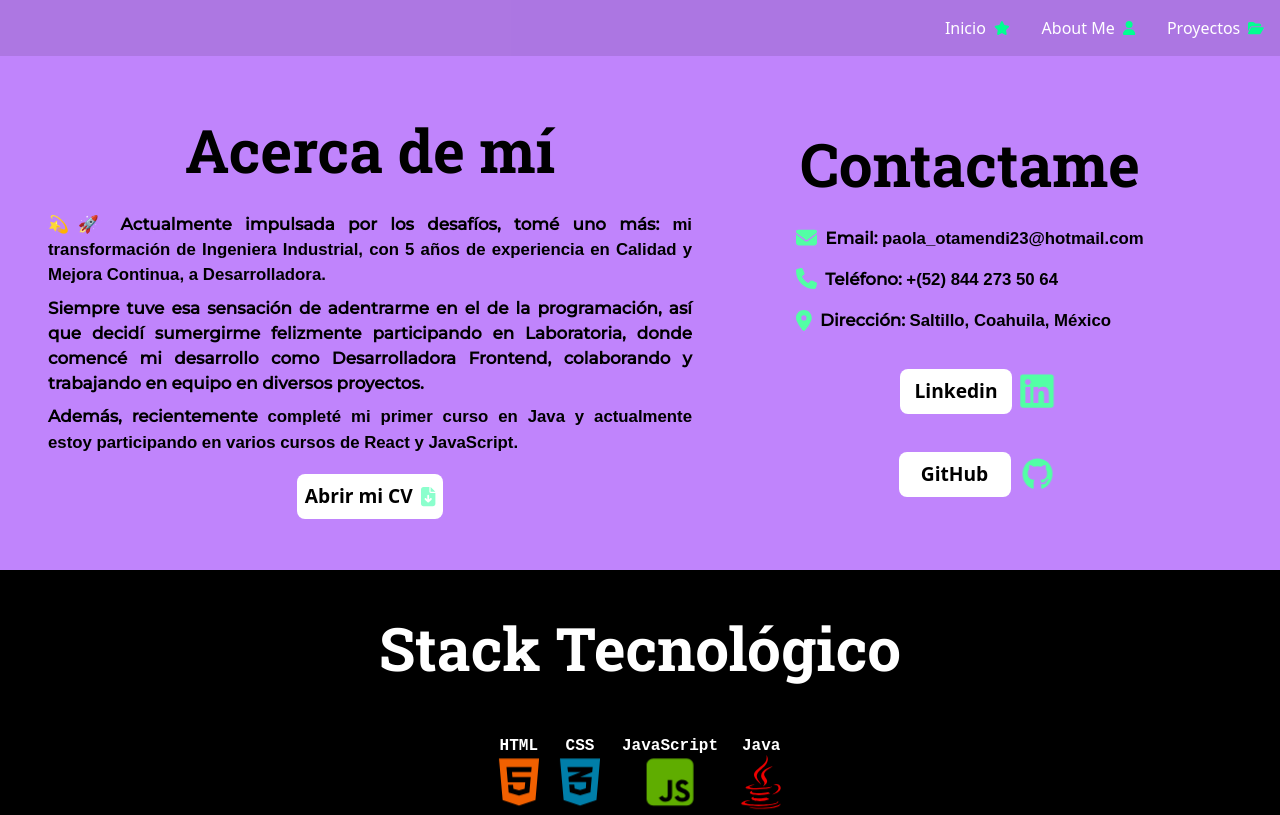
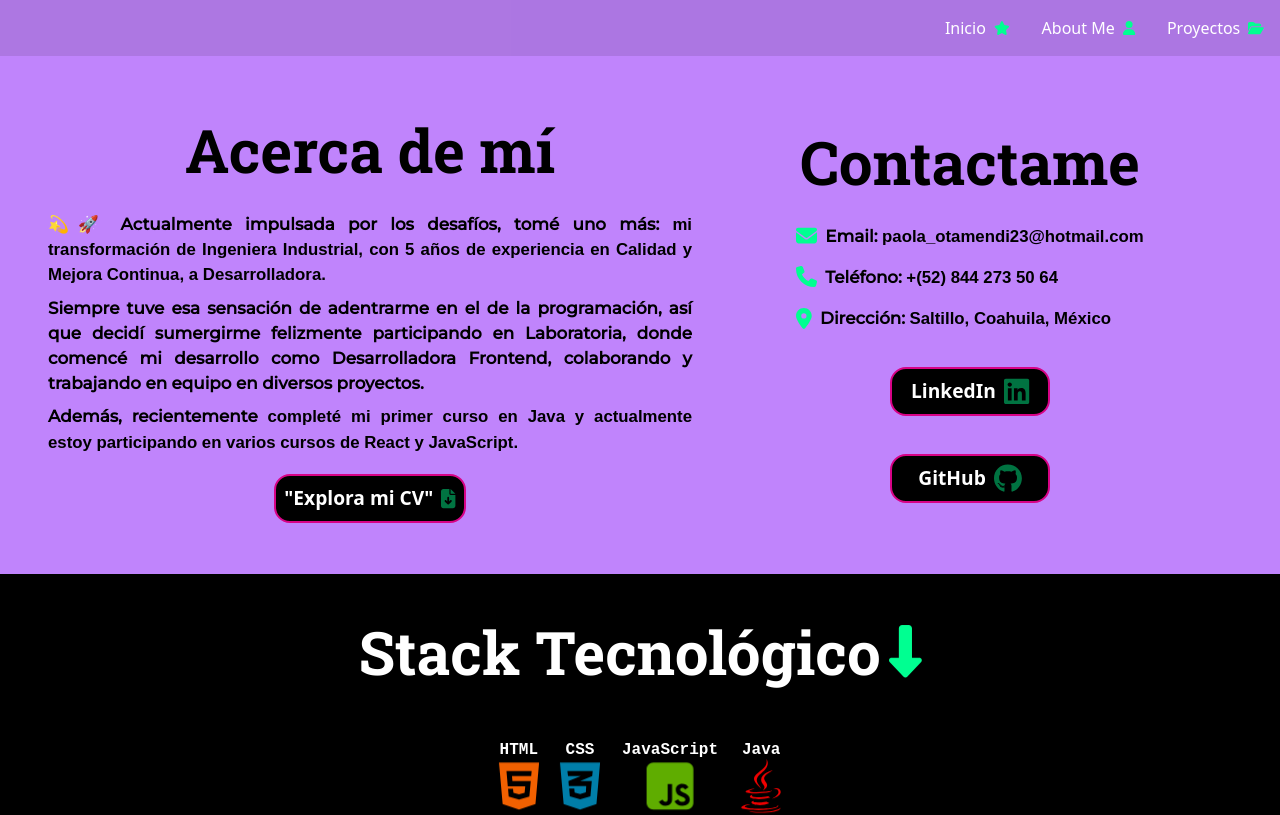
Before and after one commit to PaolaOtamendi/Portafolio, a React (Vite) app: page /Me in a window 1280 px wide. Shown: the top 815 px of the page. Built offline with nearby package versions, Linux system fonts and the light colour scheme.

Commit message:
fix botones homogenizados

```diff
--- a/src/components/Boton.jsx
+++ b/src/components/Boton.jsx
@@ -34,12 +34,9 @@ export const BotonCv = () => {
     <a
       href="https://drive.google.com/file/d/1nUUtPc4V9PU-Xlqvn9sAvehZHRUyZSzD/view"
       target="_blank"
-      rel="noopener noreferrer"
-    >
-      <button
-        className="button_cv"
-      >
-        Abrir mi CV
+      rel="noopener noreferrer">
+      <button className="button_cv">
+        "Explora mi CV"
         <FontAwesomeIcon
           icon={faFileArrowDown}
           fade
@@ -60,7 +57,7 @@ export const BotonNext = () => {
           <FontAwesomeIcon
             icon={faHandSparkles}
             fade
-            style={{ color: "#3dffcf" }}
+            style={{ color: "#00ff91" }}
             className="ml-2"
           />
         </button>
--- a/src/components/botones.css
+++ b/src/components/botones.css
@@ -41,8 +41,38 @@
 
 .button_cv {
   transition: transform 0.3s ease-in-out, scale 0.3s ease-in-out;
-  background-color: #fff;
-  color: #000;
+  background-color: #000;
+  color: #fff;
+  font-size: 1.2rem;
+  border: 2.5px solid #d80286;
+  border-radius: 1rem;
+  padding: 0.5rem 0.5rem;
+  font-weight: bold;
+  margin: 0.70rem;
+  display: flex;
+  align-items: center;
+  cursor: pointer;
+}
+
+.button_cv:hover {
+  transform: translateY(-1px);
+  scale: 1.1;
+  background-color: #d80286;
+  color: #fff;
+}
+
+.texto-button {
+  color: #000000;
+    font-size: 1.05rem;
+    font-weight: 700;
+    font-family: 'Montserrat', sans-serif;
+    margin-top: 0.5rem;
+}
+
+/*.button_cv {
+  transition: transform 0.3s ease-in-out, scale 0.3s ease-in-out;
+  background-color: #d80286;
+  color: #fff;
   font-size: 1.2rem;
   border-radius: 0.5rem;
   padding: 0.5rem 0.5rem;
@@ -56,16 +86,17 @@
 .button_cv:hover {
   transform: translateY(-1px);
   scale: 1.1;
-  background-color: #004fa4;
-  color: #fff;
-}
+  background-color: #fff;
+  color: #000;
+}*/
 
 .button_link {
   transition: transform 0.3s ease-in-out, scale 0.3s ease-in-out;
-  background-color: #fff;
-  color: #000;
+  background-color: #000;
+  color: #fff;
   font-size: 1.2rem;
-  border-radius: 0.5rem;
+  border: 2.5px solid #d80286;
+  border-radius: 1rem;
   padding: 0.5rem 1.5rem;
   font-weight: bold;
   margin: 0.70rem;
@@ -73,12 +104,12 @@
   align-items: center;
   justify-content: center;
   cursor: pointer;
-  width: 7rem;
+  width: 10rem;
 }
 
 .button_link:hover {
   transform: translateY(-1px);
   scale: 1.1;
-  background-color: #004fa4;
+  background-color: #d80286;
   color: #fff;
 }
--- a/src/components/carrusel.css
+++ b/src/components/carrusel.css
@@ -1,5 +1,3 @@
-
-
 .main-container {
     width: 600px;
     height: 280px;
--- a/src/pages/Aboutme.jsx
+++ b/src/pages/Aboutme.jsx
@@ -5,6 +5,7 @@ import {
   faLocationDot,
   faPhone,
   faEnvelope,
+  faDownLong
 } from "@fortawesome/free-solid-svg-icons";
 
 import { BotonCv, BotonNext } from "/src/components/Boton.jsx";
@@ -75,7 +76,7 @@ export const AboutMe = () => {
                 <FontAwesomeIcon
                   icon={faEnvelope}
                   size="lg"
-                  style={{ color: "#52ffa5" }}
+                  style={{ color: "#00ff91" }}
                   className="mr-2"
                 />
                 Email: <strong>paola_otamendi23@hotmail.com</strong>
@@ -84,7 +85,7 @@ export const AboutMe = () => {
                 <FontAwesomeIcon
                   icon={faPhone}
                   size="lg"
-                  style={{ color: "#52ffa5" }}
+                  style={{ color: "#00ff91" }}
                   className="mr-2"
                 />
                 Teléfono: <strong>+(52) 844 273 50 64</strong>
@@ -93,7 +94,7 @@ export const AboutMe = () => {
                 <FontAwesomeIcon
                   icon={faLocationDot}
                   size="lg"
-                  style={{ color: "#52ffa5" }}
+                  style={{ color: "#00ff91" }}
                   className="mr-2"
                 />
                 Dirección: <strong>Saltillo, Coahuila, México</strong>
@@ -104,17 +105,15 @@ export const AboutMe = () => {
                 href="https://www.linkedin.com/in/paola-otamendi-frontenddeveloper/"
                 target="_blank"
                 rel="noopener noreferrer"
-                className="button_link m-2 break-words"
-              >
-                Linkedin
+                className="button_link m-2 break-words">
+                LinkedIn
+                <FontAwesomeIcon
+                icon={faLinkedin}
+                fade
+                size="xl"
+                style={{ color: "#00ff91" }}
+                className="linkedin ml-2" />
               </a>
-              <FontAwesomeIcon
-                icon={faLinkedin}
-                beat
-                size="2xl"
-                style={{ color: "#52ffa5" }}
-                className="linkedin"
-              />
             </div>
             <div className="contacto m-2 flex items-center">
               <a
@@ -124,14 +123,14 @@ export const AboutMe = () => {
                 className="button_link m-2 break-words"
               >
                 GitHub
+                <FontAwesomeIcon
+                icon={faGithub}
+                fade
+                size="xl"
+                style={{ color: "#00ff91" }}
+                className="github ml-2"
+              />
               </a>
-              <FontAwesomeIcon
-                icon={faGithub}
-                flip
-                size="2xl"
-                style={{ color: "#52ffa5" }}
-                className="github"
-              />
             </div>
           </div>
 
@@ -142,6 +141,7 @@ export const AboutMe = () => {
           <div className="containstack">
           <h1 className="tituloskills font-bold text-6xl m-6 animate__animated animate__bounceInDown">
           Stack Tecnológico
+          <FontAwesomeIcon icon={faDownLong} bounce size="sm" style={{ color: "#00ff91" }}  className="ml-2" />
           </h1>
           </div>
           <div className="parte2 justify-center items-center bg-black">
--- a/src/pages/aboutme.css
+++ b/src/pages/aboutme.css
@@ -23,7 +23,6 @@
     flex-direction: row;
     flex-wrap: wrap;
     align-items: center;
-    /*margin: 1.5rem; ESto lo agrege extra*/
 }
 
 .stack {
@@ -31,34 +30,12 @@
 }
 
 .containstack {
-    margin-top: 3rem; /*ESto lo agrege extra*/
+    margin-top: 3rem;
 }
-
-
-/*.parte2 {
-    display: flex;
-    overflow-x: hidden;
-}
-
-.stack {
-    margin-bottom: 1rem;
-    animation: slide 10s linear infinite;
-}
-
-@keyframes slide {
-    0% {
-      transform: translateX(0);
-    }
-    100% {
-      transform: translateX(-100%);
-    }
-}*/
-
 
 .lenguajes {
     display: flex;
     flex-direction: row;
-    /*flex-wrap: wrap;*/
     gap: 0.5rem;
     justify-content: center;
 }
@@ -70,7 +47,6 @@
 .softwares {
     display: flex;
     flex-direction: row;
-    /*flex-wrap: wrap;*/
     gap: 2.5rem;
     justify-content: center;
 }
@@ -78,7 +54,6 @@
 .softskills {
     display: flex;
     flex-direction: row;
-    /*flex-wrap: wrap;*/
     gap: 2.5rem;
     justify-content: center;
 }
@@ -130,12 +105,11 @@
 }
 
 .texto {
-    color: #000000; /* Cambiar el color del texto a un gris oscuro */
+    color: #000000;
     font-size: 1.05rem;
-    font-weight: 700; /* Aumentar el peso de la fuente para hacerla más audaz */
+    font-weight: 700;
     font-family: 'Montserrat', sans-serif;
     text-align: justify;
-    /*text-shadow: 1px 1px 2px rgba(0, 0, 0, 0.3); /* Agregar un sombreado sutil */
 }
 
 .texto strong {
```
